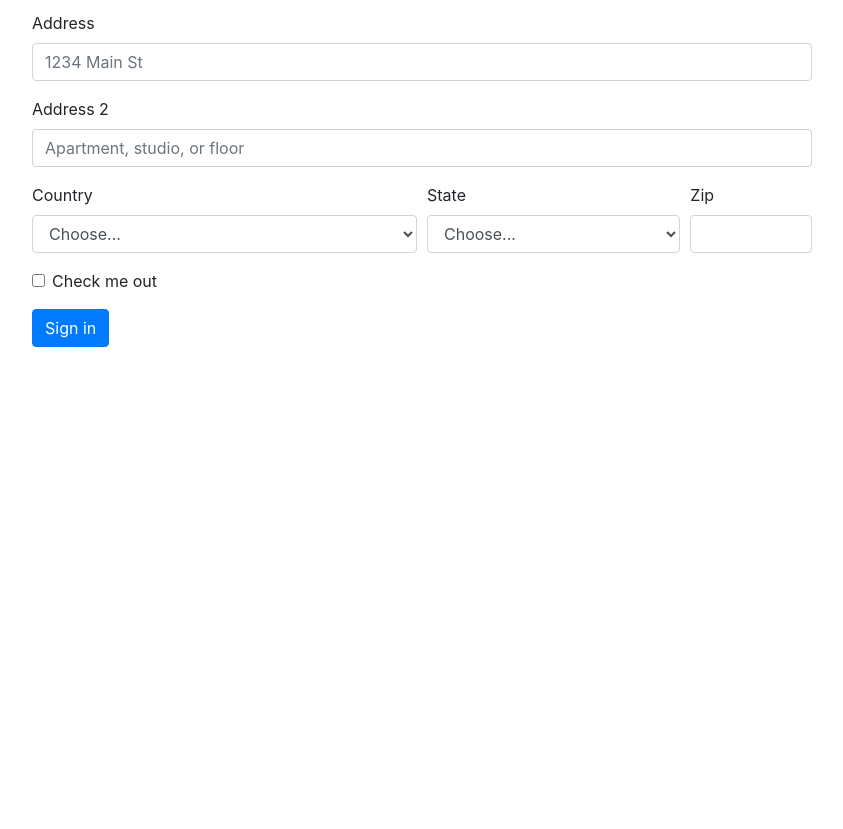
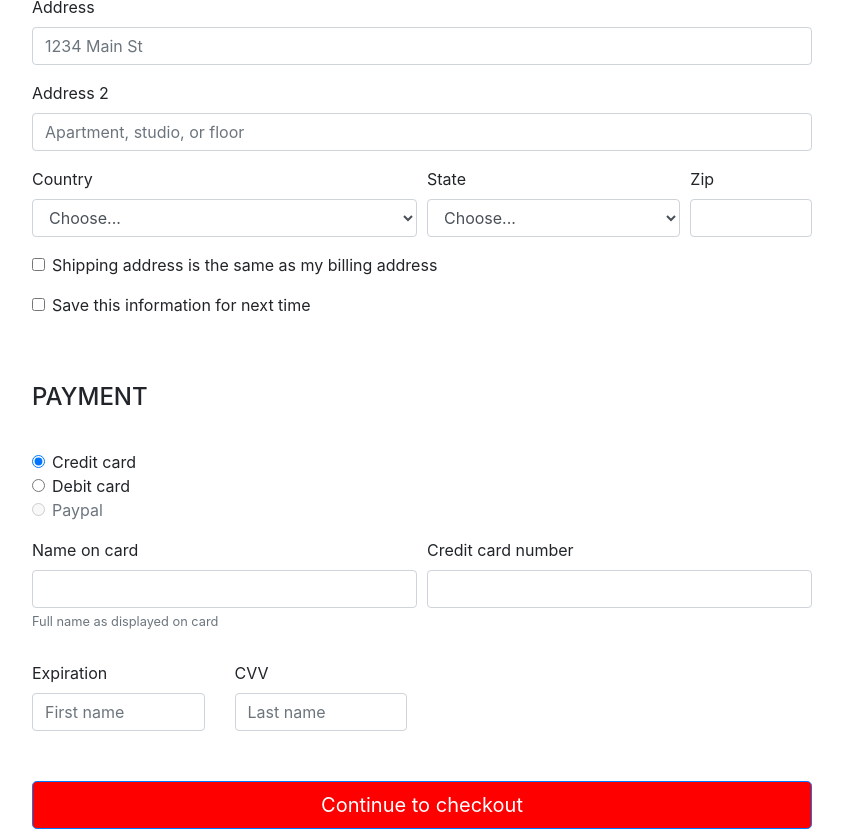
Before and after one commit to Adenhall/pricing-page, a plain HTML site: page rocket.html in a window 1280 px wide. Shown: the part 549-1378 px from the top of the page, without its empty margins (218-1061 px from the left). Before the commit the page ends 896 px from the top, so only its background shows below. Drawn offline with nearby package versions, Linux system fonts and the light colour scheme.

Commit message:
Completed first section

```diff
--- a/css/rocket.css
+++ b/css/rocket.css
@@ -28,3 +28,13 @@ img {
 span {
   color: gray;
 }
+h4 {
+  margin-top: 50px;
+}
+.row {
+  margin-top: 30px;
+}
+.btn-primary {
+  margin-top: 50px;
+  background-color: red;
+}
--- a/rocket.html
+++ b/rocket.html
@@ -14,16 +14,6 @@
         <p class="text-center">
           Below is an example form built entirely with Bootstrap's form controls. Each required form group has a validation state that can be triggered by attempting to submit the form  without completing it.
         </p>
-        <p
-          class="typewrite red"
-          data-period="2000"
-          data-type='[
-                  "Ready to change your life?",
-                  "What are you waiting for?",
-                  "Top-Rated Programming Courses Starting September 2019",
-                  "Join CoderSchool Today!"
-                  ]'
-        ></p>
       </section>
       <section>
         <h1>Billing address</h1>
@@ -83,12 +73,74 @@
             <div class="form-check">
               <input class="form-check-input" type="checkbox" id="gridCheck">
               <label class="form-check-label" for="gridCheck">
-                Check me out
+                Shipping address is the same as my billing address
               </label>
             </div>
           </div>
-          <button type="submit" class="btn btn-primary">Sign in</button>
+          <div class="form-group">
+            <div class="form-check">
+              <input class="form-check-input" type="checkbox" id="gridCheck">
+              <label class="form-check-label" for="gridCheck">
+                Save this information for next time
+              </label>
+            </div>
+          </div>
         </form>
+        <h4>PAYMENT</h4>
+        <form>
+          <fieldset class="form-group">
+            <div class="row">
+              <div class="col-sm-10">
+                <div class="form-check">
+                  <input class="form-check-input" type="radio" name="gridRadios" id="gridRadios1" value="option1" checked>
+                  <label class="form-check-label" for="gridRadios1">
+                    Credit card
+                  </label>
+                </div>
+                <div class="form-check">
+                  <input class="form-check-input" type="radio" name="gridRadios" id="gridRadios2" value="option2">
+                  <label class="form-check-label" for="gridRadios2">
+                    Debit card
+                  </label>
+                </div>
+                <div class="form-check disabled">
+                  <input class="form-check-input" type="radio" name="gridRadios" id="gridRadios3" value="option3" disabled>
+                  <label class="form-check-label" for="gridRadios3">
+                    Paypal
+                  </label>
+                </div>
+              </div>
+            </div>
+          </fieldset>
+        </form>
+        <form>
+          <div class="form-row">
+            <div class="col">
+               <label class="mr-sm-2" for="inlineFormCustomSelect">Name on card</label>
+              <input type="text" class="form-control">
+              <small id="passwordHelpBlock" class="form-text text-muted">
+                Full name as displayed on card
+              </small>
+            </div>
+            <div class="col">
+               <label class="mr-sm-2" for="inlineFormCustomSelect">Credit card number</label>
+              <input type="number" class="form-control">
+            </div>
+          </div>
+        </form>
+        <form>
+          <div class="row row-cols-4">
+            <div class="col">
+              <label class="mr-sm-2" for="inlineFormCustomSelect">Expiration</label>
+              <input type="text" class="form-control" placeholder="First name">
+            </div>
+            <div class="col">
+              <label class="mr-sm-2" for="inlineFormCustomSelect">CVV</label>
+              <input type="text" class="form-control" placeholder="Last name">
+            </div>
+          </div>
+        </form>
+        <button type="button" class="btn btn-primary btn-lg btn-block">Continue to checkout</button>
       </section>
     <script src="https://code.jquery.com/jquery-3.4.1.slim.min.js" integrity="sha384-J6qa4849blE2+poT4WnyKhv5vZF5SrPo0iEjwBvKU7imGFAV0wwj1yYfoRSJoZ+n" crossorigin="anonymous"></script>
     <script src="https://cdn.jsdelivr.net/npm/popper.js@1.16.0/dist/umd/popper.min.js" integrity="sha384-Q6E9RHvbIyZFJoft+2mJbHaEWldlvI9IOYy5n3zV9zzTtmI3UksdQRVvoxMfooAo" crossorigin="anonymous"></script>
```
